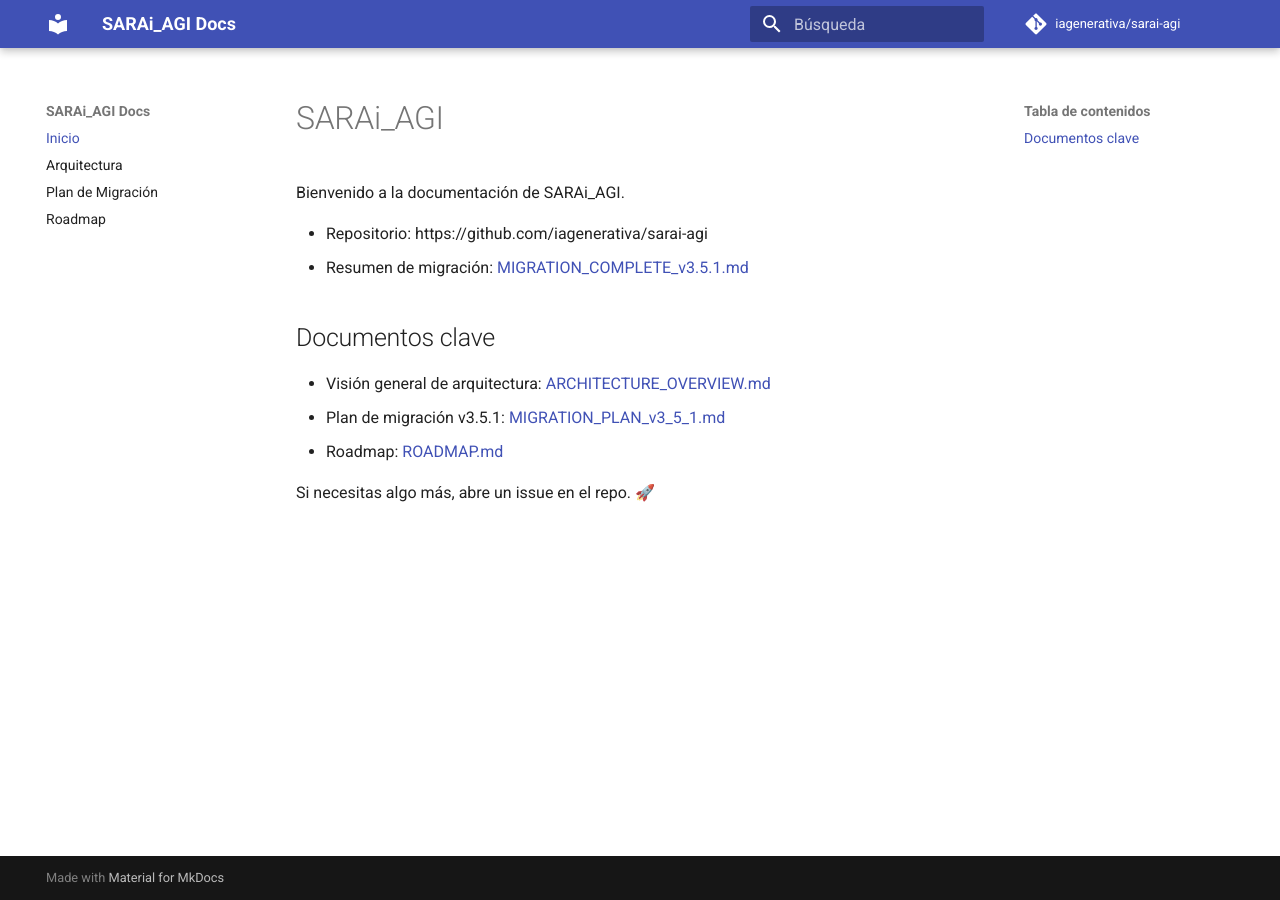
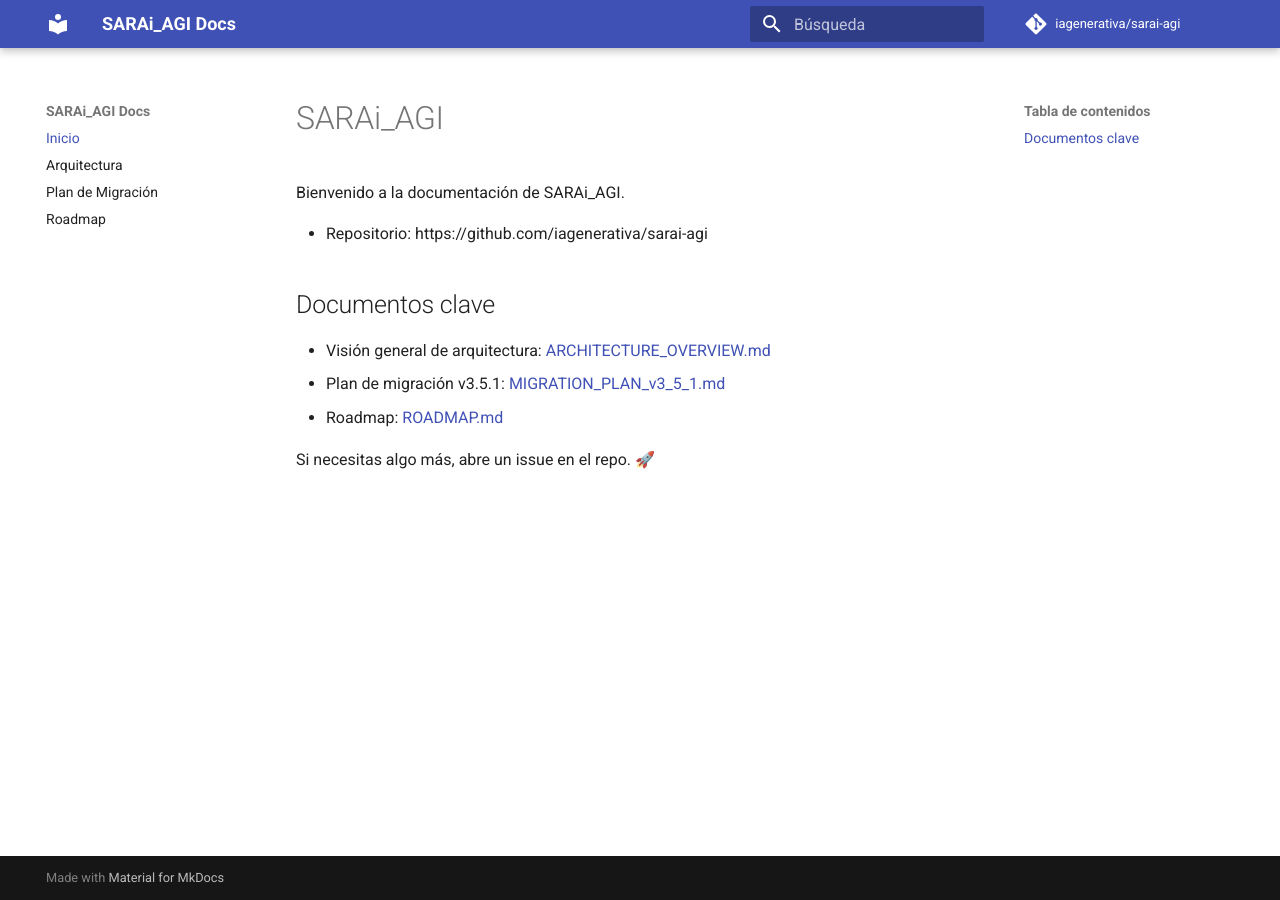
Before and after one commit to iagenerativa/sarai-agi, an MkDocs documentation site: the page built from docs/index.md, in a window 1280 px wide. Built offline with MkDocs 1.6.1 and Material for MkDocs 9.7.7, drawn with Linux system fonts in a browser that asks for light colours; comment, search, counter and statistics services are not loaded.

Commit message:
fix(ci): remove broken link and fix secrets expression in workflow

```diff
--- a/docs/index.md
+++ b/docs/index.md
@@ -7,7 +7,6 @@ title: SARAi_AGI
 Bienvenido a la documentación de SARAi_AGI.
 
 - Repositorio: https://github.com/iagenerativa/sarai-agi
-- Resumen de migración: [MIGRATION_COMPLETE_v3.5.1.md](../MIGRATION_COMPLETE_v3.5.1.md)
 
 ## Documentos clave
 
```
Also changed, not shown: 1 other file.
